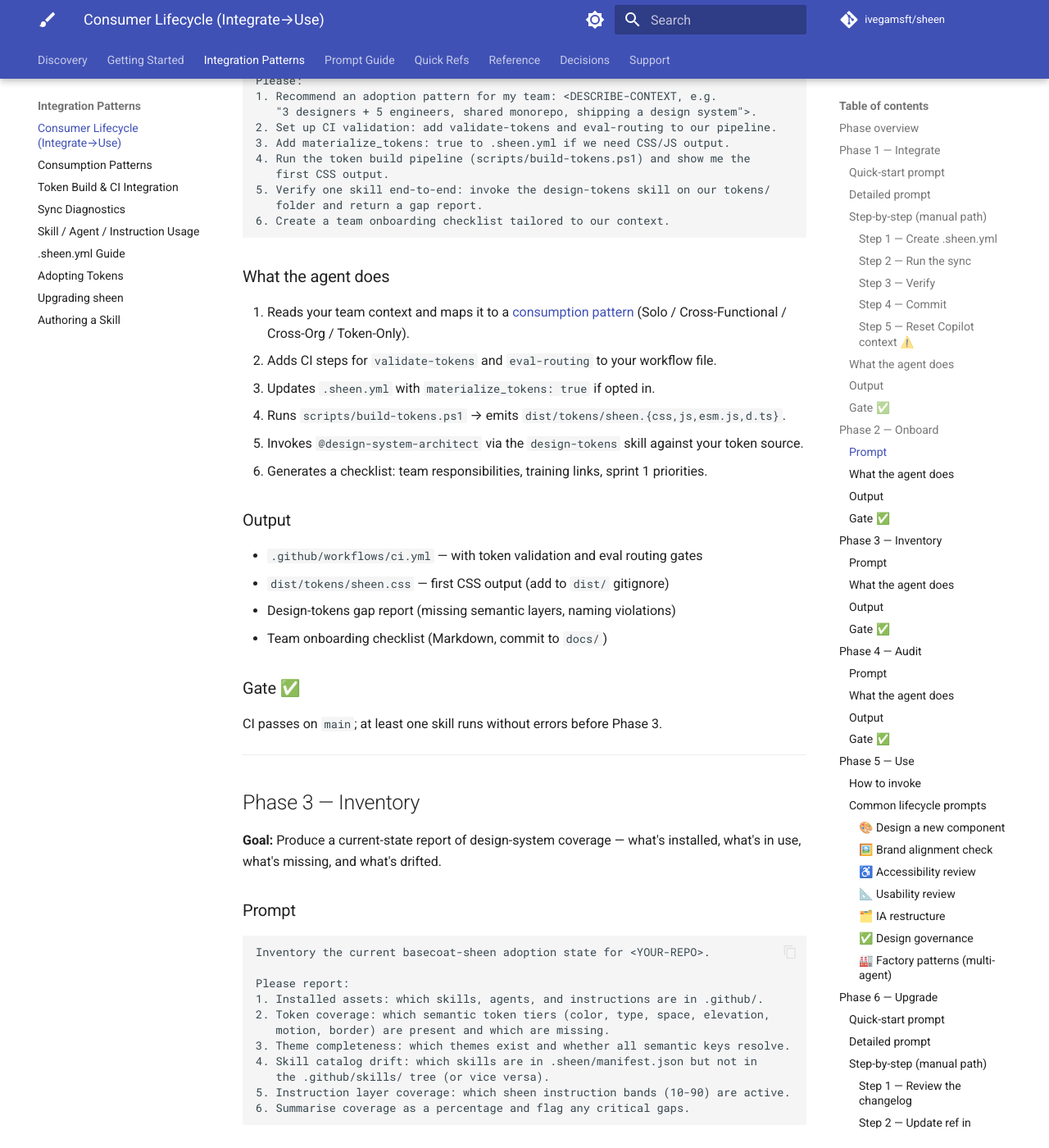
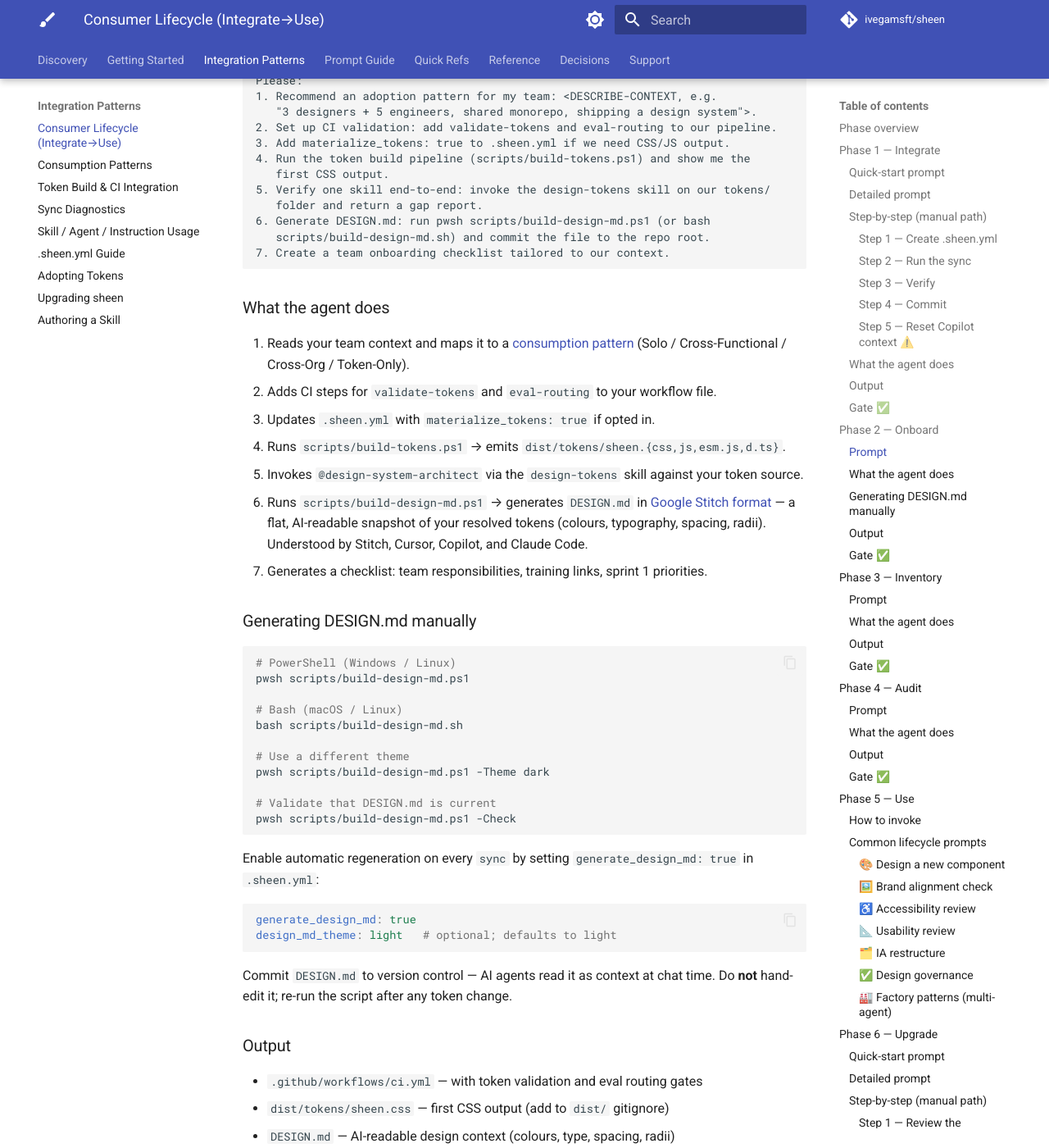
Before and after one commit to ivegamsft/sheen, an MkDocs documentation site: the page built from docs/guides/consumer-lifecycle.md, in a window 1280 px wide and 1400 px high, scrolled down 3991 px. Shown: the whole window at 82% size. Built offline with MkDocs 1.6.1 and Material for MkDocs 9.7.7, drawn with Linux system fonts in a browser that asks for light colours; comment, search, counter and statistics services are not loaded; some of the changed text lies outside the part shown.

Commit message:
feat: DESIGN.md export from DTCG tokens (Google Stitch format) (#99)
- Add scripts/build-design-md.ps1 + .sh: resolve all token aliases and
  emit DESIGN.md with YAML front matter (colors, typography, spacing,
  rounded) + Markdown prose sections (overview, colors, typography,
  spacing, corner radius, components)
- Wire generate_design_md + design_md_theme sync options into sync.ps1
  and sync.sh (same provisioning pattern as materialize_tokens)
- Document both options in .sheen.yml.example
- Add design-md-export vocab intent (keywords: design-md, stitch,
  export-tokens, ai-design-context)
- Update consumer-lifecycle.md Phase 2: add Step 6 DESIGN.md generation,
  manual usage commands, .sheen.yml snippet, and gate update
- Bump to v0.8.1; update CHANGELOG

Co-authored-by: Copilot <copilot@users.noreply.github.com>
Co-authored-by: Copilot <223556219+Copilot@users.noreply.github.com>
Copilot-Session: db7a79c5-a367-49f7-a304-543cd156b7d8

````diff
--- a/docs/guides/consumer-lifecycle.md
+++ b/docs/guides/consumer-lifecycle.md
@@ -165,8 +165,9 @@ Diagnose passes with 0 errors before moving to Phase 2.
 
 ## Phase 2 — Onboard
 
-**Goal:** Configure the team workflow, add CI validation gates, and verify the
-first design-system skill runs end-to-end.
+**Goal:** Configure the team workflow, add CI validation gates, verify the
+first design-system skill runs end-to-end, and generate your `DESIGN.md`
+AI-context snapshot.
 
 ### Prompt
 
@@ -182,7 +183,9 @@ Please:
    first CSS output.
 5. Verify one skill end-to-end: invoke the design-tokens skill on our tokens/
    folder and return a gap report.
-6. Create a team onboarding checklist tailored to our context.
+6. Generate DESIGN.md: run pwsh scripts/build-design-md.ps1 (or bash
+   scripts/build-design-md.sh) and commit the file to the repo root.
+7. Create a team onboarding checklist tailored to our context.
 ```
 
 ### What the agent does
@@ -192,18 +195,46 @@ Please:
 3. Updates `.sheen.yml` with `materialize_tokens: true` if opted in.
 4. Runs `scripts/build-tokens.ps1` → emits `dist/tokens/sheen.{css,js,esm.js,d.ts}`.
 5. Invokes `@design-system-architect` via the `design-tokens` skill against your token source.
-6. Generates a checklist: team responsibilities, training links, sprint 1 priorities.
+6. Runs `scripts/build-design-md.ps1` → generates `DESIGN.md` in [Google Stitch format](https://stitch.withgoogle.com/docs/design-md) — a flat, AI-readable snapshot of your resolved tokens (colours, typography, spacing, radii). Understood by Stitch, Cursor, Copilot, and Claude Code.
+7. Generates a checklist: team responsibilities, training links, sprint 1 priorities.
+
+### Generating DESIGN.md manually
+
+```bash
+# PowerShell (Windows / Linux)
+pwsh scripts/build-design-md.ps1
+
+# Bash (macOS / Linux)
+bash scripts/build-design-md.sh
+
+# Use a different theme
+pwsh scripts/build-design-md.ps1 -Theme dark
+
+# Validate that DESIGN.md is current
+pwsh scripts/build-design-md.ps1 -Check
+```
+
+Enable automatic regeneration on every `sync` by setting `generate_design_md: true` in `.sheen.yml`:
+
+```yaml
+generate_design_md: true
+design_md_theme: light   # optional; defaults to light
+```
+
+Commit `DESIGN.md` to version control — AI agents read it as context at chat time.
+Do **not** hand-edit it; re-run the script after any token change.
 
 ### Output
 
 - `.github/workflows/ci.yml` — with token validation and eval routing gates
 - `dist/tokens/sheen.css` — first CSS output (add to `dist/` gitignore)
+- `DESIGN.md` — AI-readable design context (colours, type, spacing, radii)
 - Design-tokens gap report (missing semantic layers, naming violations)
 - Team onboarding checklist (Markdown, commit to `docs/`)
 
 ### Gate ✅
 
-CI passes on `main`; at least one skill runs without errors before Phase 3.
+CI passes on `main`; at least one skill runs without errors; `DESIGN.md` exists at repo root before Phase 3.
 
 ---
 
--- a/sheen-metadata.json
+++ b/sheen-metadata.json
@@ -2,7 +2,7 @@
   "$comment": "GENERATED FILE — do not hand-edit. Produced by scripts/build-metadata.ps1 from repo-root assets (vendor/ excluded).",
   "schema": "sheen-metadata/v1",
   "name": "basecoat-sheen",
-  "version": "0.8.0",
+  "version": "0.8.1",
   "source": {
     "excluded": [
       "vendor/"
--- a/version.json
+++ b/version.json
@@ -1,6 +1,6 @@
 {
   "name": "basecoat-sheen",
-  "version": "0.8.0",
+  "version": "0.8.1",
   "releaseDate": "2026-08-18",
-  "notes": "v0.8.0: PRODUCT.md (product.md spec), design: intent prompt (PRODUCT.md-grounded design requests), debate: intent prompt (structured design debate with weighted matrix and ADR output)."
+  "notes": "v0.8.1: DESIGN.md export — generate an AI-readable design context file (Google Stitch format) from DTCG tokens; scripts/build-design-md.ps1 + .sh; generate_design_md sync option; design-md-export vocab intent; consumer-lifecycle Phase 2 DESIGN.md step."
 }
````
Also changed, not shown: CHANGELOG.md (+20 -0 lines), sheen.vocab.yaml (+6 -1 lines), 6 other files.
